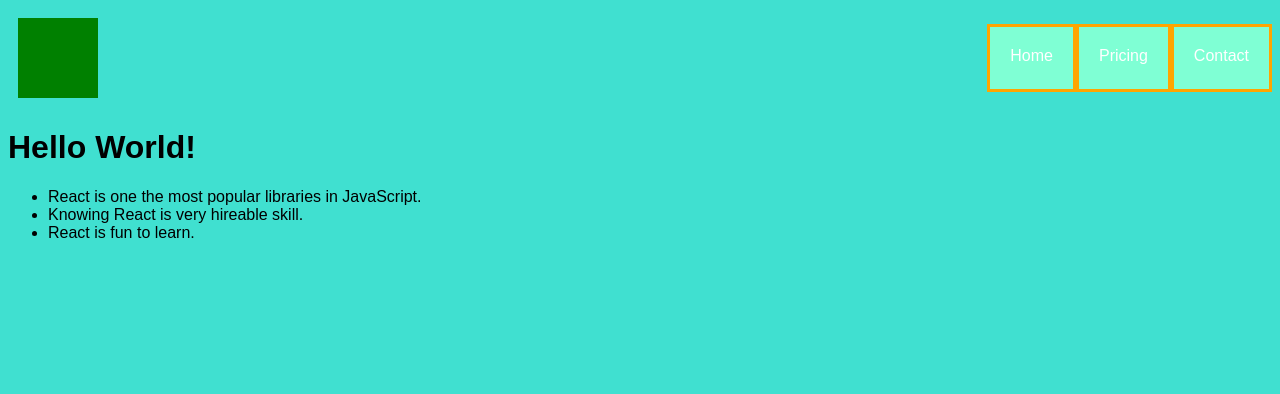
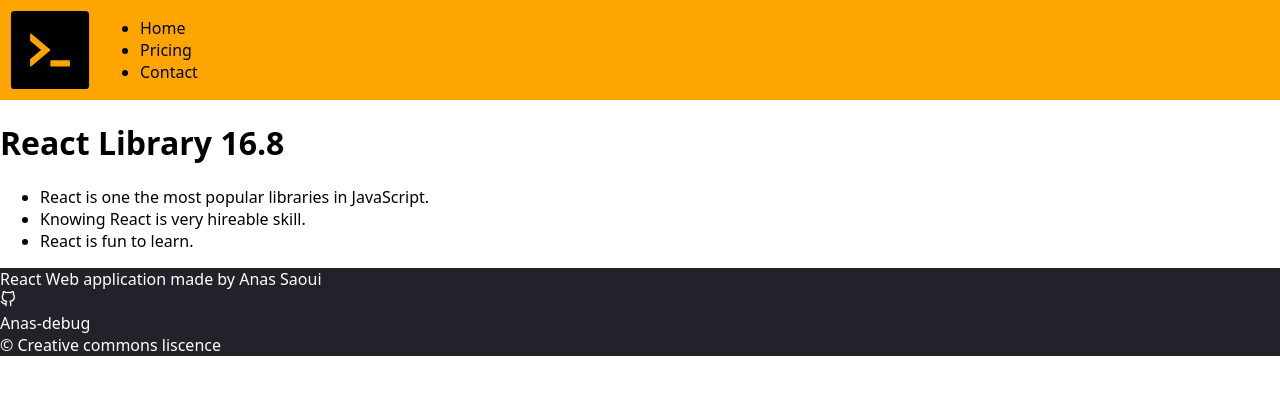
Before and after one commit to Anas-debug/React-app, a React (Create React App) app: page / in a window 1280 px wide. Shown: the top 394 px of the page. Built offline with nearby package versions, Linux system fonts and the light colour scheme.

Commit message:
added the Footer component

```diff
--- a/src/App.js
+++ b/src/App.js
@@ -1,16 +1,18 @@
 import React from "react"
 import Navbar from "./components/Navbar"
+import Footer from "./components/Footer"
 
 export default function App() {
     return (
     <>
         <Navbar />
-        <h1>Hello World!</h1>
+        <h1>React Library 16.8</h1>
         <ul>
             <li>React is one the most popular libraries in JavaScript.</li>
             <li>Knowing React is very hireable skill.</li>
             <li>React is fun to learn.</li>
         </ul>
+        <Footer />
     </>
     )
 }
--- /dev/null
+++ b/src/components/Footer.js
@@ -0,0 +1,15 @@
+import React from 'react';
+import { FiGithub } from "react-icons/fi";
+
+export default function Navbar(){
+    return(
+        <footer>
+            <div>React Web application made by Anas Saoui &#9;</div>
+            <div className ="Github-icon">
+                <FiGithub />
+            </div>
+            <span>Anas-debug</span>
+            <div>&copy; Creative commons liscence</div>
+        </footer>
+    )
+}
--- a/src/components/Navbar.js
+++ b/src/components/Navbar.js
@@ -1,9 +1,10 @@
 import React from 'react';
-
+import { AiFillCode } from 'react-icons/ai';
 export default function Navbar() {
     return(
         <nav class ="navbar">
             <div class = "icon"></div>
+            <AiFillCode className='top-icon' />
             <ul class= "nav-list">
                 <li class= "list-el">Home</li>
                 <li class= "list-el">Pricing</li>
--- a/src/style.css
+++ b/src/style.css
@@ -1,33 +1,24 @@
-body{
-    background-color: turquoise;
-    font-family: sans-serif;
+* {
+    box-sizing: border-box;
+    font-family: ui-sans-serif, system-ui, -apple-system, BlinkMacSystemFont, "Segoe UI", Roboto, "Helvetica Neue", Arial, "Noto Sans", sans-serif, "Apple Color Emoji", "Segoe UI Emoji", "Segoe UI Symbol", "Noto Color Emoji";
+
 }
-nav{
+
+body {
+    margin: 0;
+}
+
+nav {
     display: flex;
-    flex-direction: row;
-    justify-content: space-between;
+    align-items: center;
+    background-color: orange;
+    padding: 30p
 }
-nav > ul{
-    display: flex;
-    flex-direction: row;
-}
-nav> ul >li {
-    list-style: none;
-    flex-direction: row;
-    padding: 20px;
-    border: solid orange;
-    background-color: aquamarine;
-}
-ul > li:hover{
-    background-color: aquamarine;
-}
-.nav-list {
-    list-style: circle;
+footer{
+    background-color: #21222A;
     color: white;
 }
-.icon{
-     width: 80px;
-     height: 80px;
-     background-color: green;
-     margin: 10px;
+.top-icon {
+    width: 100px;
+    height: 100px;
 }
```
Also changed, not shown: 1 other file (tests, documents, lock files or other folders).
